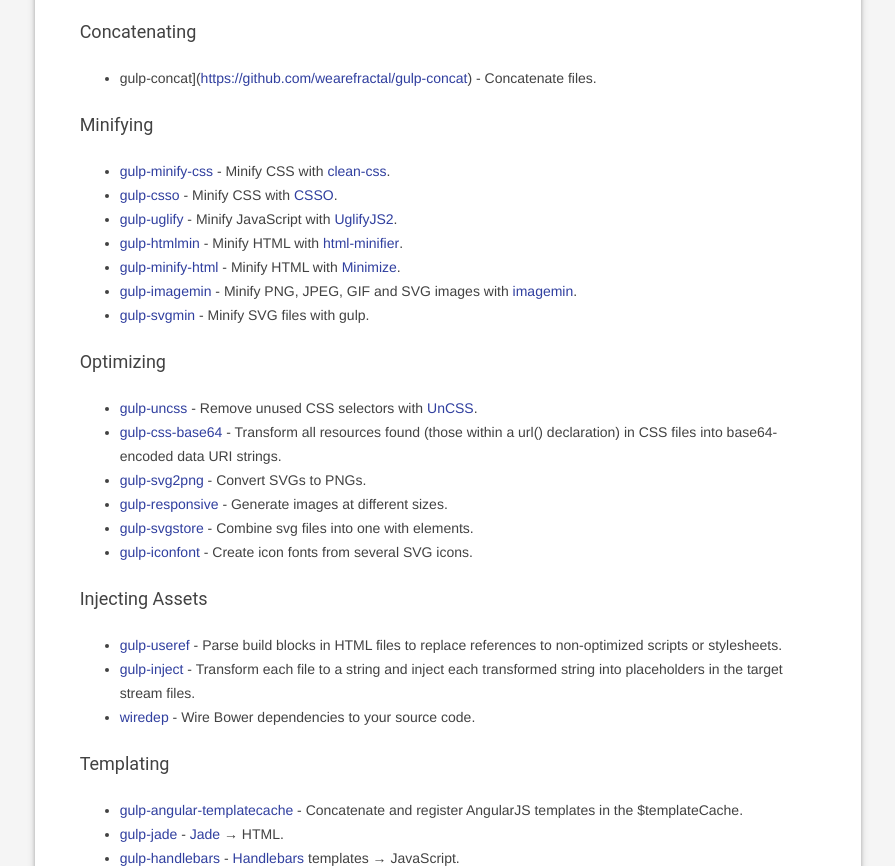
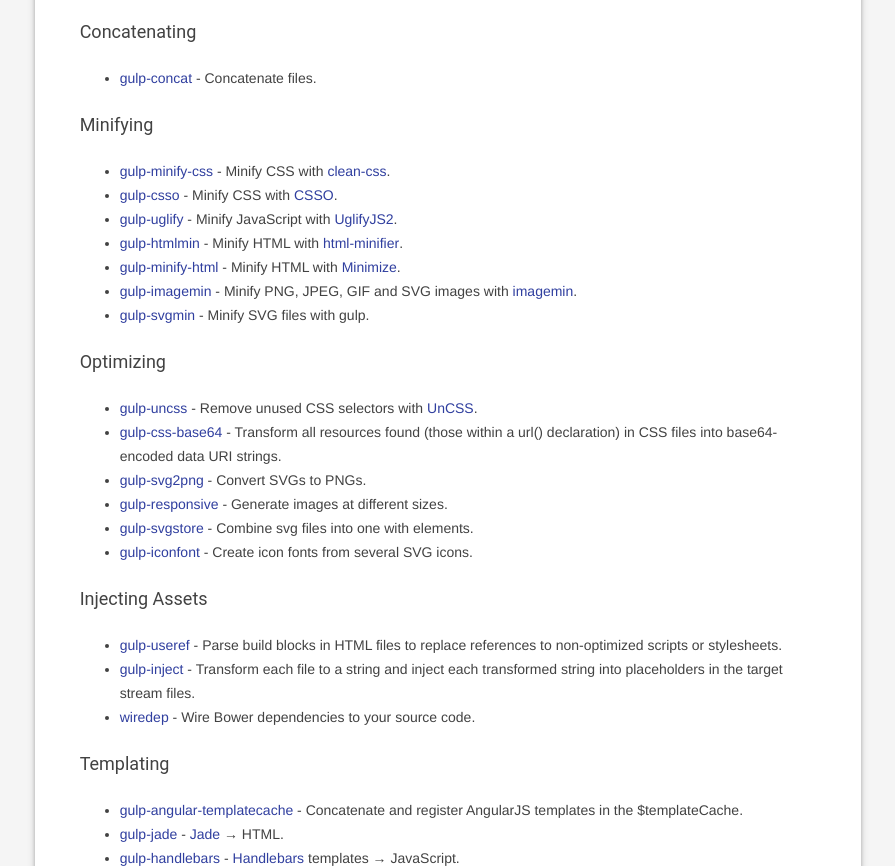
Before and after one commit to alferov/awesome-gulp, a plain HTML site: page index.html in a window 1280 px wide. Shown: the part 3789-4655 px from the top of the page, without its empty margins (192-1087 px from the left). Drawn offline with Linux system fonts and the light colour scheme; files that its build step writes are made by us from their sources.

Commit message:
Update 2015-09-24T13:06:12.601Z

```diff
--- a/index.html
+++ b/index.html
@@ -189,7 +189,7 @@
 </ul>
 <h3 id="concatenating">Concatenating</h3>
 <ul>
-<li>gulp-concat](<a href="https://github.com/wearefractal/gulp-concat">https://github.com/wearefractal/gulp-concat</a>) - Concatenate files.</li>
+<li><a href="https://github.com/wearefractal/gulp-concat">gulp-concat</a> - Concatenate files.</li>
 </ul>
 <h3 id="minifying">Minifying</h3>
 <ul>
@@ -327,7 +327,7 @@
 <ul>
 <li><a href="https://github.com/laravel/elixir">elixir</a> - A clean, fluent API for defining basic gulp tasks for your Laravel applications.</li>
 <li><a href="https://github.com/sindresorhus/gulp-app">gulp-app</a> - gulp as an app (OS X).</li>
-<li><a href="https://github.com/Lostmyname/lmn-gulp-tasks">lmn-gulp-tasks</a> - Example of gulp tasks unit testing. </li>
+<li><a href="https://github.com/Lostmyname/lmn-gulp-tasks">lmn-gulp-tasks</a> - Example of gulp tasks unit testing.</li>
 </ul>
 <h2 id="license">License</h2>
 <p><a href="http://creativecommons.org/publicdomain/zero/1.0/"><img src="http://i.creativecommons.org/p/zero/1.0/88x31.png" alt="CC0"></a></p>
```
